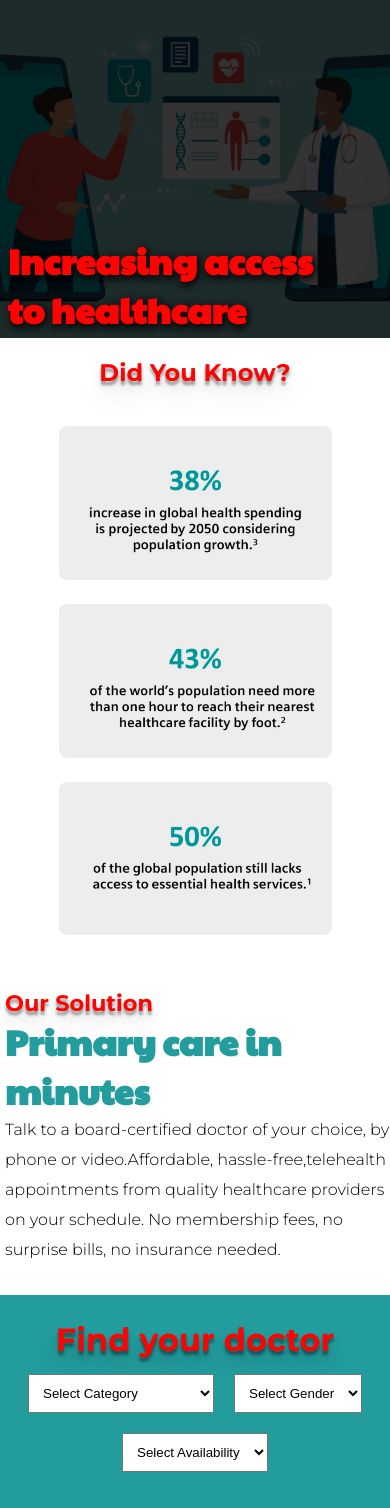
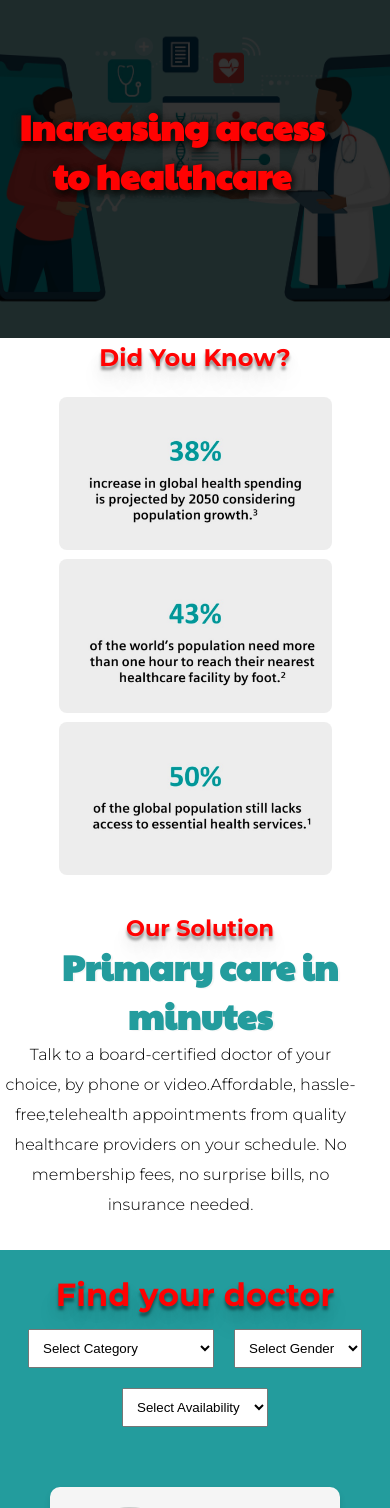
Before and after one commit to nateafj/BOACAPSTONE, a React (Create React App) app in the folder front/: page /health in a window 390 px wide. Shown: the top 1508 px of the page. Built offline with nearby package versions, Linux system fonts and the light colour scheme.

Commit message:
updated routing to include mobile clinic map page

```diff
--- a/front/src/index.js
+++ b/front/src/index.js
@@ -6,7 +6,7 @@ import { BrowserRouter, Route, Routes } from 'react-router-dom';
 import './screens/Healthcare.jsx'
 import HealthCare from './screens/Healthcare.jsx';
 import Home from './components/Home';
-
+import MobileClinic from './screens/MobileClinic';
 const root = ReactDOM.createRoot(document.getElementById('root'));
 root.render(
   <React.StrictMode>
@@ -14,6 +14,7 @@ root.render(
     <Routes>
         <Route path='/' element={<Home />} />
         <Route path='/health' element={<HealthCare />} />
+        <Route path='/mobile' element={<MobileClinic />} />
       </Routes>
     </BrowserRouter>
   </React.StrictMode>
--- a/front/src/screens/Healthcare.jsx
+++ b/front/src/screens/Healthcare.jsx
@@ -102,6 +102,19 @@ function HealthCare() {
 
       <Filters setSelectedFilters={setSelectedFilters} />
       <ProviderList providers={filteredProviders} />
+
+      <div class="embed-container">
+        <iframe
+          width="500"
+          height="400"
+          frameborder="0"
+          scrolling="no"
+          marginheight="0"
+          marginwidth="0"
+          title="Capstone Philanthropy Map"
+          src="//www.arcgis.com/apps/Embed/index.html?webmap=17fb17501cfe46fa8359e7e9d6184422&extent=-138.6174,15.1492,-51.8254,55.673&home=true&zoom=true&previewImage=false&scale=true&search=true&searchextent=true&details=true&legend=true&active_panel=details&basemap_gallery=true&disable_scroll=true&theme=dark"
+        ></iframe>
+      </div>
     </div>
   );
 }
--- /dev/null
+++ b/front/src/screens/MobileClinic.jsx
@@ -0,0 +1,23 @@
+import React from "react";
+import "../styles/Health.css";
+
+function MobileClinic() {
+  return (
+    <div>
+      <div class="embed-container">
+        <iframe
+          width="500"
+          height="400"
+          frameborder="0"
+          scrolling="no"
+          marginheight="0"
+          marginwidth="0"
+          title="Capstone Philanthropy Map"
+          src="//www.arcgis.com/apps/Embed/index.html?webmap=17fb17501cfe46fa8359e7e9d6184422&extent=-138.6174,15.1492,-51.8254,55.673&home=true&zoom=true&previewImage=false&scale=true&search=true&searchextent=true&details=true&legend=true&active_panel=details&basemap_gallery=true&disable_scroll=true&theme=dark"
+        ></iframe>
+      </div>
+    </div>
+  );
+}
+
+export default MobileClinic;
--- a/front/src/styles/Health.css
+++ b/front/src/styles/Health.css
@@ -292,25 +292,57 @@ select {
   .text {
     font-size: 2.2rem;
     padding: 0;
+    margin-top: 8px;
+    bottom: 138px;
+    text-align: center;
+    left: 16px;
   }
   .facts-header {
     font-size: 1.5rem;
+    margin: 5px;
   }
   .health-heading {
     font-size: 2.2rem;
     width: 100vw;
-    text-align: left;
+    text-align: center;
   }
   .doctor-header {
     font-size: 2rem;
   }
   .health-secondary-heading {
-    text-align: left;
+    text-align: center;
     width: 100vw;
   }
   .paragraph {
-    width: 100vw;
-    text-align: left;
-    margin: 0;
+    width: 90vw;
+    text-align: center;
+    margin: 0 auto;
+  }
+  .fact-image {
+    margin-bottom: 5px;
   }
 }
+
+.embed-container {
+  position: relative;
+  padding-bottom: 80%;
+  height: 0;
+  max-width: 100%;
+}
+
+.embed-container iframe,
+.embed-container object,
+.embed-container iframe {
+  position: absolute;
+  top: 0;
+  left: 0;
+  width: 100%;
+  height: 100%;
+}
+
+.small {
+  position: absolute;
+  z-index: 40;
+  bottom: 0;
+  margin-bottom: -15px;
+}
```
